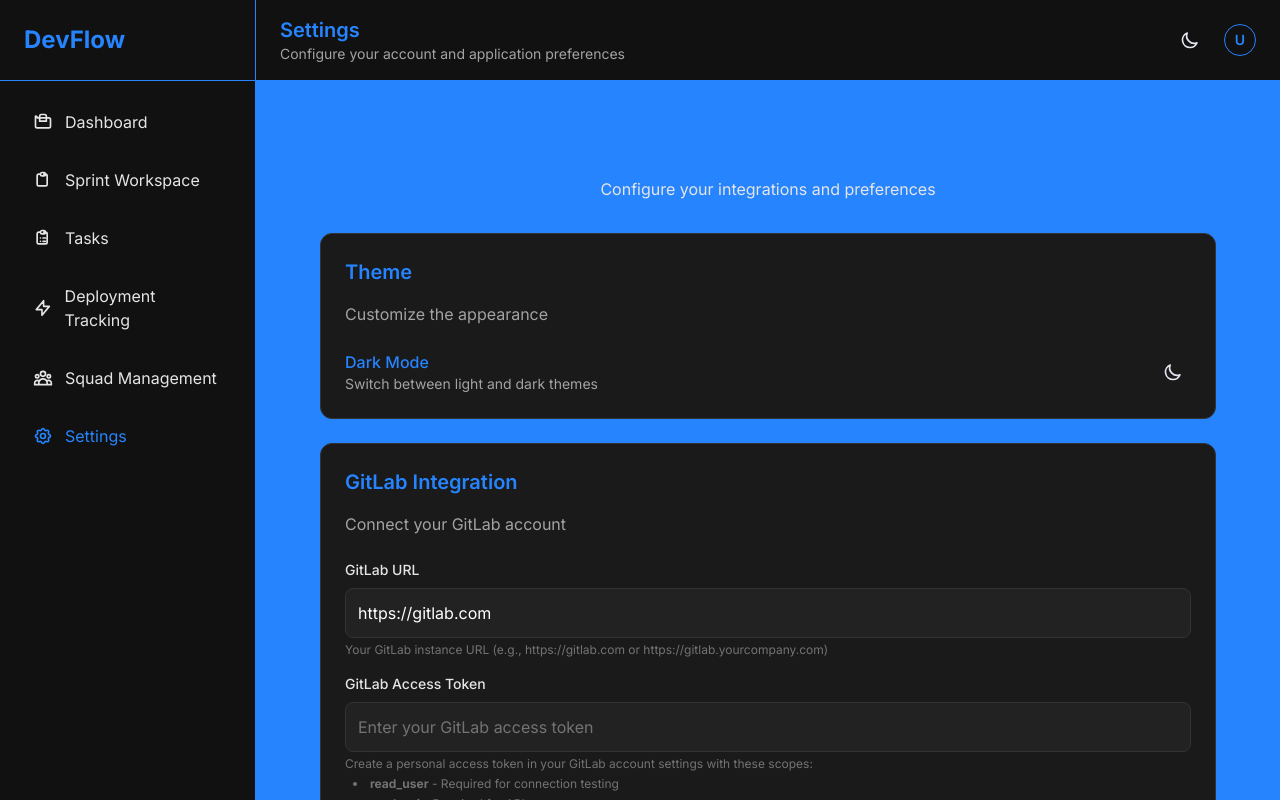
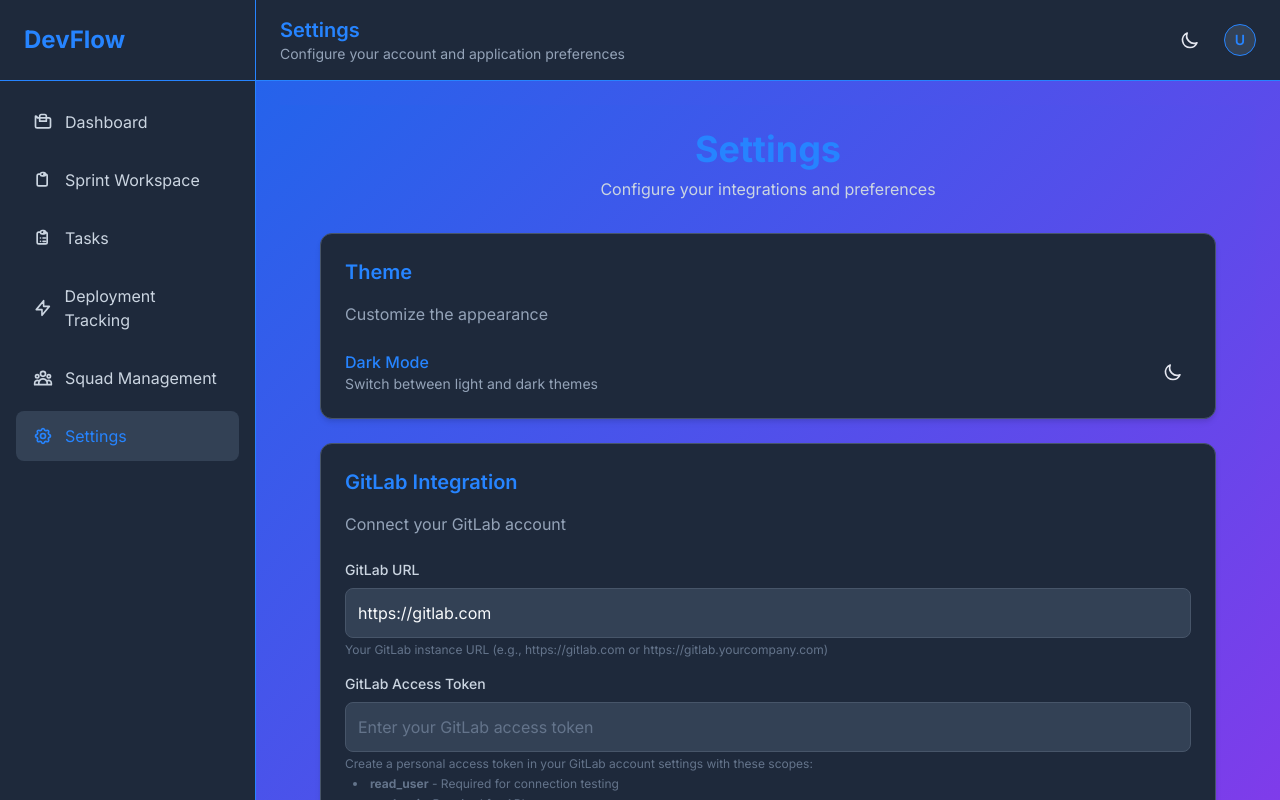
Before and after one commit to deadlydiamond/devflow-jira-proxy, an Angular app: page /settings in a window 1280 px wide. Shown: the top 800 px of the page. Built offline with nearby package versions, Linux system fonts and the light colour scheme.

Commit message:
update theme 2

```diff
--- a/src/app/pages/superadmin-panel/superadmin-panel.html
+++ b/src/app/pages/superadmin-panel/superadmin-panel.html
@@ -103,7 +103,7 @@
             <tr *ngFor="let user of users()" class="hover:bg-surface-secondary transition-colors duration-200">
               <td class="px-6 py-4 whitespace-nowrap">
                 <div class="flex items-center">
-                  <div class="w-10 h-10 rounded-full bg-surface-elevated flex items-center justify-center">
+                  <div class="w-10 h-10 rounded-full bg-surface-secondary flex items-center justify-center">
                     <span class="text-sm font-medium text-primary">
                       {{ getUserInitials(user.name) }}
                     </span>
--- a/src/app/shell-layout/shell-layout.html
+++ b/src/app/shell-layout/shell-layout.html
@@ -10,7 +10,7 @@
     <nav class="flex-1 p-4 space-y-2">
       <a
         routerLink="/dashboard"
-        routerLinkActive="bg-surface-elevated text-primary border-accent"
+        routerLinkActive="bg-surface-secondary text-primary border-primary"
         class="flex items-center space-x-3 px-4 py-3 rounded-lg text-secondary hover:text-primary hover:bg-surface-primary transition-all duration-200 border border-transparent"
       >
         <svg class="w-5 h-5" fill="none" stroke="currentColor" viewBox="0 0 24 24">
@@ -22,7 +22,7 @@
 
       <a
         routerLink="/sprint-workspace"
-        routerLinkActive="bg-surface-elevated text-primary border-accent"
+        routerLinkActive="bg-surface-secondary text-primary border-primary"
         class="flex items-center space-x-3 px-4 py-3 rounded-lg text-secondary hover:text-primary hover:bg-surface-primary transition-all duration-200 border border-transparent"
       >
         <svg class="w-5 h-5" fill="none" stroke="currentColor" viewBox="0 0 24 24">
@@ -33,7 +33,7 @@
 
       <a
         routerLink="/tasks"
-        routerLinkActive="bg-surface-elevated text-primary border-accent"
+        routerLinkActive="bg-surface-secondary text-primary border-primary"
         class="flex items-center space-x-3 px-4 py-3 rounded-lg text-secondary hover:text-primary hover:bg-surface-primary transition-all duration-200 border border-transparent"
       >
         <svg class="w-5 h-5" fill="none" stroke="currentColor" viewBox="0 0 24 24">
@@ -44,7 +44,7 @@
 
       <a
         routerLink="/deployment-tracking"
-        routerLinkActive="bg-surface-elevated text-primary border-accent"
+        routerLinkActive="bg-surface-secondary text-primary border-primary"
         class="flex items-center space-x-3 px-4 py-3 rounded-lg text-secondary hover:text-primary hover:bg-surface-primary transition-all duration-200 border border-transparent"
       >
         <svg class="w-5 h-5" fill="none" stroke="currentColor" viewBox="0 0 24 24">
@@ -55,7 +55,7 @@
 
       <a
         routerLink="/squad-management"
-        routerLinkActive="bg-surface-elevated text-primary border-accent"
+        routerLinkActive="bg-surface-secondary text-primary border-primary"
         class="flex items-center space-x-3 px-4 py-3 rounded-lg text-secondary hover:text-primary hover:bg-surface-primary transition-all duration-200 border border-transparent"
       >
         <svg class="w-5 h-5" fill="none" stroke="currentColor" viewBox="0 0 24 24">
@@ -66,7 +66,7 @@
 
       <a
         routerLink="/settings"
-        routerLinkActive="bg-surface-elevated text-primary border-accent"
+        routerLinkActive="bg-surface-secondary text-primary border-primary"
         class="flex items-center space-x-3 px-4 py-3 rounded-lg text-secondary hover:text-primary hover:bg-surface-primary transition-all duration-200 border border-transparent"
       >
         <svg class="w-5 h-5" fill="none" stroke="currentColor" viewBox="0 0 24 24">
@@ -80,7 +80,7 @@
       <a
         *ngIf="isSuperadmin()"
         routerLink="/superadmin"
-        routerLinkActive="bg-surface-elevated text-primary border-accent"
+        routerLinkActive="bg-surface-secondary text-primary border-primary"
         class="flex items-center space-x-3 px-4 py-3 rounded-lg text-secondary hover:text-primary hover:bg-surface-primary transition-all duration-200 border border-transparent"
       >
         <svg class="w-5 h-5" fill="none" stroke="currentColor" viewBox="0 0 24 24">
@@ -93,7 +93,7 @@
     <!-- User Info -->
     <div class="p-4 border-t border-primary">
       <div class="flex items-center space-x-3">
-        <div class="w-8 h-8 bg-surface-elevated rounded-full flex items-center justify-center">
+        <div class="w-8 h-8 bg-surface-secondary rounded-full flex items-center justify-center">
           <span class="text-sm font-medium text-primary">{{ userInitials() }}</span>
         </div>
         <div class="flex-1 min-w-0">
@@ -124,7 +124,7 @@
           <div class="relative user-dropdown">
             <button
               (click)="toggleUserDropdown()"
-              class="w-8 h-8 bg-surface-elevated rounded-full flex items-center justify-center hover:bg-surface-tertiary transition-all duration-200 border border-primary"
+              class="w-8 h-8 bg-surface-secondary rounded-full flex items-center justify-center hover:bg-surface-tertiary transition-all duration-200 border border-primary"
               aria-label="User menu"
             >
               <span class="text-sm font-semibold text-primary">{{ userInitials() }}</span>
@@ -137,7 +137,7 @@
             >
               <div class="p-4 border-b border-primary">
                 <div class="flex items-center space-x-3">
-                  <div class="w-10 h-10 bg-surface-elevated rounded-full flex items-center justify-center">
+                  <div class="w-10 h-10 bg-surface-secondary rounded-full flex items-center justify-center">
                     <span class="text-sm font-semibold text-primary">{{ userInitials() }}</span>
                   </div>
                   <div class="flex-1 min-w-0">
--- a/src/styles/colors.css
+++ b/src/styles/colors.css
@@ -1,223 +1,249 @@
-/* Dark Developer Color Palette - DevFlow Theme */
+/* DevFlow Color System - Dark & Light Theme Compatible */
 
 :root {
-  /* Primary Colors */
-  --primary-50: #f0f9ff;
-  --primary-100: #e0f2fe;
-  --primary-200: #bae6fd;
-  --primary-300: #7dd3fc;
-  --primary-400: #38bdf8;
-  --primary-500: #0ea5e9;
-  --primary-600: #0284c7;
-  --primary-700: #0369a1;
-  --primary-800: #075985;
-  --primary-900: #0c4a6e;
-  --primary-950: #082f49;
+  /* Primary Gradient Colors (inspired by splash screen) */
+  --primary-gradient-from: #2563eb; /* blue-600 */
+  --primary-gradient-via: #9333ea; /* purple-600 */
+  --primary-gradient-to: #3730a3; /* indigo-800 */
 
-  /* Background Colors */
-  --bg-primary: #0a0a0a;
-  --bg-secondary: #111111;
-  --bg-tertiary: #1a1a1a;
-  --bg-quaternary: #222222;
-  --bg-elevated: #2a2a2a;
-  --bg-overlay: rgba(0, 0, 0, 0.8);
+  /* Dark Theme Colors */
+  --dark-bg-primary: #0f172a; /* slate-900 */
+  --dark-bg-secondary: #1e293b; /* slate-800 */
+  --dark-bg-tertiary: #334155; /* slate-700 */
+  --dark-surface-primary: #1e293b; /* slate-800 */
+  --dark-surface-secondary: #334155; /* slate-700 */
+  --dark-surface-tertiary: #475569; /* slate-600 */
+  --dark-surface-overlay: rgba(15, 23, 42, 0.8); /* slate-900 with opacity */
 
-  /* Surface Colors */
-  --surface-primary: #1a1a1a;
-  --surface-secondary: #222222;
-  --surface-tertiary: #2a2a2a;
-  --surface-elevated: #333333;
-  --surface-overlay: rgba(26, 26, 26, 0.95);
+  --dark-text-primary: #f8fafc; /* slate-50 */
+  --dark-text-secondary: #cbd5e1; /* slate-300 */
+  --dark-text-tertiary: #94a3b8; /* slate-400 */
+  --dark-text-quaternary: #64748b; /* slate-500 */
 
-  /* Text Colors */
-  --text-primary: #ffffff;
-  --text-secondary: #e5e5e5;
-  --text-tertiary: #a3a3a3;
-  --text-quaternary: #737373;
-  --text-disabled: #525252;
+  --dark-border-primary: #475569; /* slate-600 */
+  --dark-border-secondary: #64748b; /* slate-500 */
 
-  /* Border Colors */
-  --border-primary: #333333;
-  --border-secondary: #404040;
-  --border-tertiary: #525252;
-  --border-accent: #3b82f6;
+  /* Light Theme Colors */
+  --light-bg-primary: #ffffff; /* white */
+  --light-bg-secondary: #f8fafc; /* slate-50 */
+  --light-bg-tertiary: #f1f5f9; /* slate-100 */
+  --light-surface-primary: #ffffff; /* white */
+  --light-surface-secondary: #f8fafc; /* slate-50 */
+  --light-surface-tertiary: #f1f5f9; /* slate-100 */
+  --light-surface-overlay: rgba(255, 255, 255, 0.8); /* white with opacity */
 
-  /* Accent Colors */
-  --accent-blue: #3b82f6;
-  --accent-blue-hover: #2563eb;
-  --accent-green: #10b981;
-  --accent-green-hover: #059669;
-  --accent-yellow: #f59e0b;
-  --accent-yellow-hover: #d97706;
-  --accent-red: #ef4444;
-  --accent-red-hover: #dc2626;
-  --accent-purple: #8b5cf6;
-  --accent-purple-hover: #7c3aed;
-  --accent-orange: #f97316;
-  --accent-orange-hover: #ea580c;
+  --light-text-primary: #0f172a; /* slate-900 */
+  --light-text-secondary: #334155; /* slate-700 */
+  --light-text-tertiary: #64748b; /* slate-500 */
+  --light-text-quaternary: #94a3b8; /* slate-400 */
 
-  /* Status Colors */
-  --success-light: #10b981;
-  --success-dark: #059669;
-  --warning-light: #f59e0b;
-  --warning-dark: #d97706;
-  --error-light: #ef4444;
-  --error-dark: #dc2626;
-  --info-light: #3b82f6;
-  --info-dark: #2563eb;
+  --light-border-primary: #e2e8f0; /* slate-200 */
+  --light-border-secondary: #cbd5e1; /* slate-300 */
 
-  /* Glass Morphism */
-  --glass-bg: rgba(26, 26, 26, 0.8);
-  --glass-border: rgba(255, 255, 255, 0.1);
-  --glass-shadow: 0 8px 32px rgba(0, 0, 0, 0.3);
+  /* Status Colors (same for both themes) */
+  --status-success: #10b981; /* emerald-500 */
+  --status-warning: #f59e0b; /* amber-500 */
+  --status-error: #ef4444; /* red-500 */
+  --status-info: #3b82f6; /* blue-500 */
 
-  /* Gradients */
-  --gradient-primary: linear-gradient(135deg, #667eea 0%, #764ba2 100%);
-  --gradient-secondary: linear-gradient(135deg, #f093fb 0%, #f5576c 100%);
-  --gradient-dark: linear-gradient(135deg, #2c3e50 0%, #34495e 100%);
-  --gradient-blue: linear-gradient(135deg, #667eea 0%, #764ba2 100%);
-  --gradient-purple: linear-gradient(135deg, #a8edea 0%, #fed6e3 100%);
+  /* Glass Effects */
+  --glass-dark: rgba(30, 41, 59, 0.8); /* slate-800 with opacity */
+  --glass-light: rgba(255, 255, 255, 0.8); /* white with opacity */
+}
 
-  /* Shadows */
-  --shadow-sm: 0 1px 2px rgba(0, 0, 0, 0.3);
-  --shadow-md: 0 4px 6px rgba(0, 0, 0, 0.4);
-  --shadow-lg: 0 10px 15px rgba(0, 0, 0, 0.5);
-  --shadow-xl: 0 20px 25px rgba(0, 0, 0, 0.6);
+/* Dark Theme (default) */
+.dark {
+  --bg-primary: var(--dark-bg-primary);
+  --bg-secondary: var(--dark-bg-secondary);
+  --bg-tertiary: var(--dark-bg-tertiary);
+  --surface-primary: var(--dark-surface-primary);
+  --surface-secondary: var(--dark-surface-secondary);
+  --surface-tertiary: var(--dark-surface-tertiary);
+  --surface-overlay: var(--dark-surface-overlay);
 
-  /* Focus States */
-  --focus-ring: 0 0 0 3px rgba(59, 130, 246, 0.5);
-  --focus-ring-success: 0 0 0 3px rgba(16, 185, 129, 0.5);
-  --focus-ring-warning: 0 0 0 3px rgba(245, 158, 11, 0.5);
-  --focus-ring-error: 0 0 0 3px rgba(239, 68, 68, 0.5);
+  --text-primary: var(--dark-text-primary);
+  --text-secondary: var(--dark-text-secondary);
+  --text-tertiary: var(--dark-text-tertiary);
+  --text-quaternary: var(--dark-text-quaternary);
 
-  /* Transitions */
-  --transition-fast: 0.15s ease-in-out;
-  --transition-normal: 0.3s ease-in-out;
-  --transition-slow: 0.5s ease-in-out;
+  --border-primary: var(--dark-border-primary);
+  --border-secondary: var(--dark-border-secondary);
+
+  --glass: var(--glass-dark);
+}
+
+/* Light Theme */
+.light {
+  --bg-primary: var(--light-bg-primary);
+  --bg-secondary: var(--light-bg-secondary);
+  --bg-tertiary: var(--light-bg-tertiary);
+  --surface-primary: var(--light-surface-primary);
+  --surface-secondary: var(--light-surface-secondary);
+  --surface-tertiary: var(--light-surface-tertiary);
+  --surface-overlay: var(--light-surface-overlay);
+
+  --text-primary: var(--light-text-primary);
+  --text-secondary: var(--light-text-secondary);
+  --text-tertiary: var(--light-text-tertiary);
+  --text-quaternary: var(--light-text-quaternary);
+
+  --border-primary: var(--light-border-primary);
+  --border-secondary: var(--light-border-secondary);
+
+  --glass: var(--glass-light);
 }
 
 /* Utility Classes */
-.bg-primary { background-color: var(--bg-primary); }
-.bg-secondary { background-color: var(--bg-secondary); }
-.bg-tertiary { background-color: var(--bg-tertiary); }
-.bg-quaternary { background-color: var(--bg-quaternary); }
-.bg-elevated { background-color: var(--bg-elevated); }
+.bg-primary {
+  background: linear-gradient(135deg, var(--primary-gradient-from), var(--primary-gradient-via), var(--primary-gradient-to));
+}
 
-.surface-primary { background-color: var(--surface-primary); }
-.surface-secondary { background-color: var(--surface-secondary); }
-.surface-tertiary { background-color: var(--surface-tertiary); }
-.surface-elevated { background-color: var(--surface-elevated); }
+.bg-secondary {
+  background-color: var(--bg-secondary);
+}
 
-.text-primary { color: var(--text-primary); }
-.text-secondary { color: var(--text-secondary); }
-.text-tertiary { color: var(--text-tertiary); }
-.text-quaternary { color: var(--text-quaternary); }
-.text-disabled { color: var(--text-disabled); }
+.bg-tertiary {
+  background-color: var(--bg-tertiary);
+}
 
-.border-primary { border-color: var(--border-primary); }
-.border-secondary { border-color: var(--border-secondary); }
-.border-tertiary { border-color: var(--border-tertiary); }
-.border-accent { border-color: var(--border-accent); }
+.bg-surface {
+  background-color: var(--surface-primary);
+}
 
-/* Glass Morphism Classes */
+.bg-surface-secondary {
+  background-color: var(--surface-secondary);
+}
+
+.bg-surface-tertiary {
+  background-color: var(--surface-tertiary);
+}
+
+.bg-overlay {
+  background-color: var(--surface-overlay);
+  -webkit-backdrop-filter: blur(8px);
+  backdrop-filter: blur(8px);
+}
+
+.text-primary {
+  color: var(--text-primary);
+}
+
+.text-secondary {
+  color: var(--text-secondary);
+}
+
+.text-tertiary {
+  color: var(--text-tertiary);
+}
+
+.text-quaternary {
+  color: var(--text-quaternary);
+}
+
+.border-primary {
+  border-color: var(--border-primary);
+}
+
+.border-secondary {
+  border-color: var(--border-secondary);
+}
+
+/* Card Styles */
+.card {
+  background-color: var(--surface-primary);
+  border: 1px solid var(--border-primary);
+  border-radius: 0.75rem;
+  box-shadow: 0 4px 6px -1px rgba(0, 0, 0, 0.1), 0 2px 4px -1px rgba(0, 0, 0, 0.06);
+}
+
+.card-hover {
+  transition: all 0.2s ease-in-out;
+}
+
+.card-hover:hover {
+  transform: translateY(-2px);
+  box-shadow: 0 10px 15px -3px rgba(0, 0, 0, 0.1), 0 4px 6px -2px rgba(0, 0, 0, 0.05);
+}
+
+/* Button Styles */
+.btn {
+  background: linear-gradient(135deg, var(--primary-gradient-from), var(--primary-gradient-via));
+  color: white;
+  border: none;
+  border-radius: 0.5rem;
+  padding: 0.75rem 1.5rem;
+  font-weight: 500;
+  transition: all 0.2s ease-in-out;
+  cursor: pointer;
+}
+
+.btn:hover {
+  transform: translateY(-1px);
+  box-shadow: 0 4px 12px rgba(37, 99, 235, 0.3);
+}
+
+.btn-secondary {
+  background-color: var(--surface-secondary);
+  color: var(--text-primary);
+  border: 1px solid var(--border-primary);
+}
+
+.btn-secondary:hover {
+  background-color: var(--surface-tertiary);
+}
+
+/* Input Styles */
+.input {
+  background-color: var(--surface-primary);
+  border: 1px solid var(--border-primary);
+  border-radius: 0.5rem;
+  padding: 0.75rem;
+  color: var(--text-primary);
+  transition: border-color 0.2s ease-in-out;
+}
+
+.input:focus {
+  outline: none;
+  border-color: var(--primary-gradient-from);
+  box-shadow: 0 0 0 3px rgba(37, 99, 235, 0.1);
+}
+
+/* Status Colors */
+.status-success {
+  color: var(--status-success);
+}
+
+.status-warning {
+  color: var(--status-warning);
+}
+
+.status-error {
+  color: var(--status-error);
+}
+
+.status-info {
+  color: var(--status-info);
+}
+
+/* Glass Effects */
 .glass {
-  background: var(--glass-bg);
-  -webkit-backdrop-filter: blur(12px);
-  backdrop-filter: blur(12px);
-  border: 1px solid var(--glass-border);
-  box-shadow: var(--glass-shadow);
+  background: var(--glass);
+  -webkit-backdrop-filter: blur(8px);
+  backdrop-filter: blur(8px);
+  border: 1px solid rgba(255, 255, 255, 0.1);
 }
 
 .glass-light {
-  background: rgba(255, 255, 255, 0.1);
-  -webkit-backdrop-filter: blur(12px);
-  backdrop-filter: blur(12px);
-  border: 1px solid rgba(255, 255, 255, 0.2);
+  background: var(--glass-light);
+  -webkit-backdrop-filter: blur(8px);
+  backdrop-filter: blur(8px);
+  border: 1px solid rgba(0, 0, 0, 0.1);
 }
 
-.glass-dark {
-  background: rgba(0, 0, 0, 0.3);
-  -webkit-backdrop-filter: blur(12px);
-  backdrop-filter: blur(12px);
-  border: 1px solid rgba(255, 255, 255, 0.1);
+/* Gradient Text */
+.gradient-text {
+  background: linear-gradient(135deg, var(--primary-gradient-from), var(--primary-gradient-via), var(--primary-gradient-to));
+  -webkit-background-clip: text;
+  -webkit-text-fill-color: transparent;
+  background-clip: text;
 }
-
-/* Status Classes */
-.status-success { color: var(--success-light); }
-.status-warning { color: var(--warning-light); }
-.status-error { color: var(--error-light); }
-.status-info { color: var(--info-light); }
-
-.bg-success { background-color: var(--success-light); }
-.bg-warning { background-color: var(--warning-light); }
-.bg-error { background-color: var(--error-light); }
-.bg-info { background-color: var(--info-light); }
-
-/* Hover States */
-.hover-lift {
-  transition: var(--transition-normal);
-}
-
-.hover-lift:hover {
-  transform: translateY(-2px);
-  box-shadow: var(--shadow-lg);
-}
-
-.hover-glow {
-  transition: var(--transition-normal);
-}
-
-.hover-glow:hover {
-  box-shadow: 0 0 20px rgba(59, 130, 246, 0.3);
-}
-
-/* Focus States */
-.focus-ring:focus {
-  outline: none;
-  box-shadow: var(--focus-ring);
-}
-
-.focus-ring-success:focus {
-  outline: none;
-  box-shadow: var(--focus-ring-success);
-}
-
-.focus-ring-warning:focus {
-  outline: none;
-  box-shadow: var(--focus-ring-warning);
-}
-
-.focus-ring-error:focus {
-  outline: none;
-  box-shadow: var(--focus-ring-error);
-}
-
-/* Custom Scrollbar */
-::-webkit-scrollbar {
-  width: 8px;
-  height: 8px;
-}
-
-::-webkit-scrollbar-track {
-  background: var(--bg-secondary);
-}
-
-::-webkit-scrollbar-thumb {
-  background: var(--border-secondary);
-  border-radius: 4px;
-}
-
-::-webkit-scrollbar-thumb:hover {
-  background: var(--border-tertiary);
-}
-
-/* Selection */
-::selection {
-  background: var(--accent-blue);
-  color: var(--text-primary);
-}
-
-::-moz-selection {
-  background: var(--accent-blue);
-  color: var(--text-primary);
-}
```
